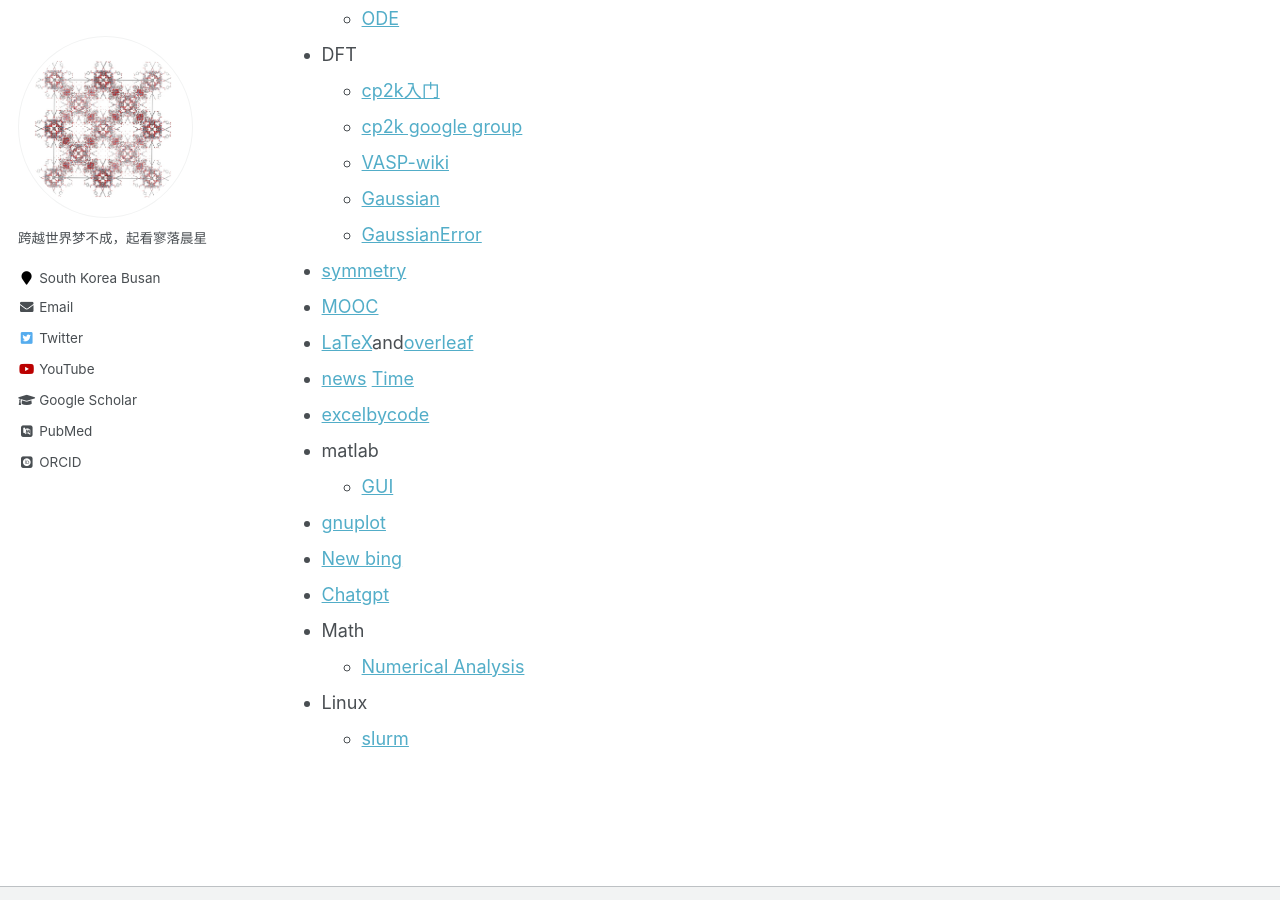
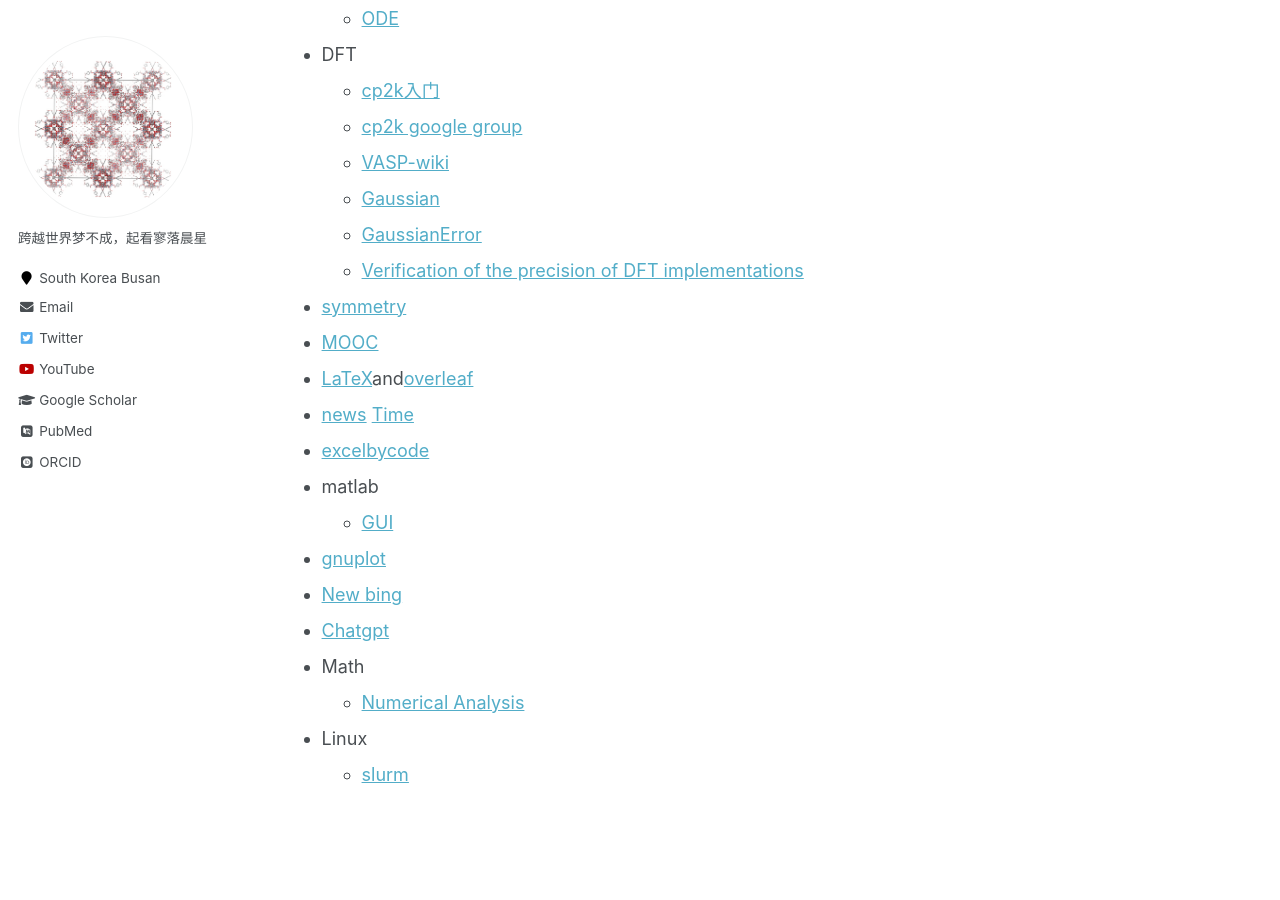
Before and after one commit to sxm13/ZGBshenxiaomoCV.github.io, a Jekyll site: the page built from _pages/markdown.md, in a window 1280 px wide and 900 px high, scrolled down 4232 px. Built offline with Jekyll 4.4.1, drawn with Linux system fonts in a browser that asks for light colours; some web fonts are replaced.

Commit message:
Update markdown.md

```diff
--- a/_pages/markdown.md
+++ b/_pages/markdown.md
@@ -125,6 +125,7 @@ redirect_from:
   * [VASP-wiki](https://www.vasp.at/wiki/index.php/Category:VASP6 "VASP")
   * [Gaussian](https://expchem3.com/)
   * [GaussianError](https://docs.alliancecan.ca/wiki/Gaussian_error_messages)
+  * [Verification of the precision of DFT implementations](https://acwf-verification.materialscloud.org/)
 * [symmetry](http://xrayweb.chem.ou.edu/notes/symmetry.html#crystal "symmetry")
 * [MOOC](https://www.icourse163.org/university/icourse/#/c "MOOC")
 * [LaTeX](https://www.tablesgenerator.com/latex_tables "LaTex")and[overleaf](https://www.overleaf.com/project# "latex")
```
